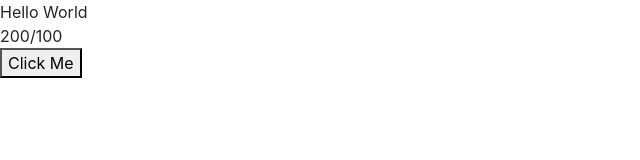
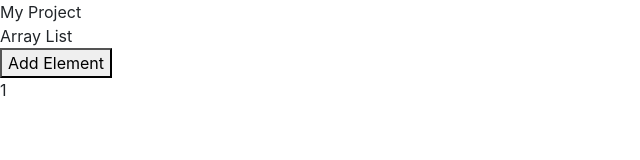
Before and after one commit to MaliMeghana/react-bootstrap, a React (Create React App) app: page / in a window 1280 px wide. Shown: the top 160 px of the page, without its empty margins (0-640 px from the left). Built offline with nearby package versions, Linux system fonts and the light colour scheme.

Commit message:
One change is remaining

```diff
--- a/src/App.js
+++ b/src/App.js
@@ -5,19 +5,28 @@ import { useState } from "react";
 function App() {
   let count=100;
   let [counter, setCounter]=useState(200);
-  const handleClick=()=>{
-    setCounter(counter+1);
-     count +=1;
-  }
+  const[title,setTitle]=useState("My Project");
+  const[isActive,setActive]=useState(true);
+  const[list, setList]=useState(["Hello World"]); //list is immutable
+  // const likeMethod=()=>{
+  //   setCounter(counter+1);
+  // }
+  // const dislikeMethod=()=>{
+  //   setCounter(counter-1);
+  // }
+  const addElement=()=>{
+    console.log("call is here");
+        setList(["Hello Universe",...list]);
+  };
   return(
    <div>
-      <div>Hello World</div>
-      <div>
-        {counter}/{count}
-      </div>
-      <div>
-        <button onClick={handleClick}>Click Me</button>
-      </div>
+      <div>{title}</div>
+      <div>Array List</div>
+      <button  onClick={addElement}>Add Element</button>
+      <div>{list.length}</div>
+     {list.map((item, index)=>{
+       <div key={index}><h4></h4></div>
+     })}
     </div>
   );
 }
```
Also changed, not shown: 1 other file (tests, documents, lock files or other folders).
